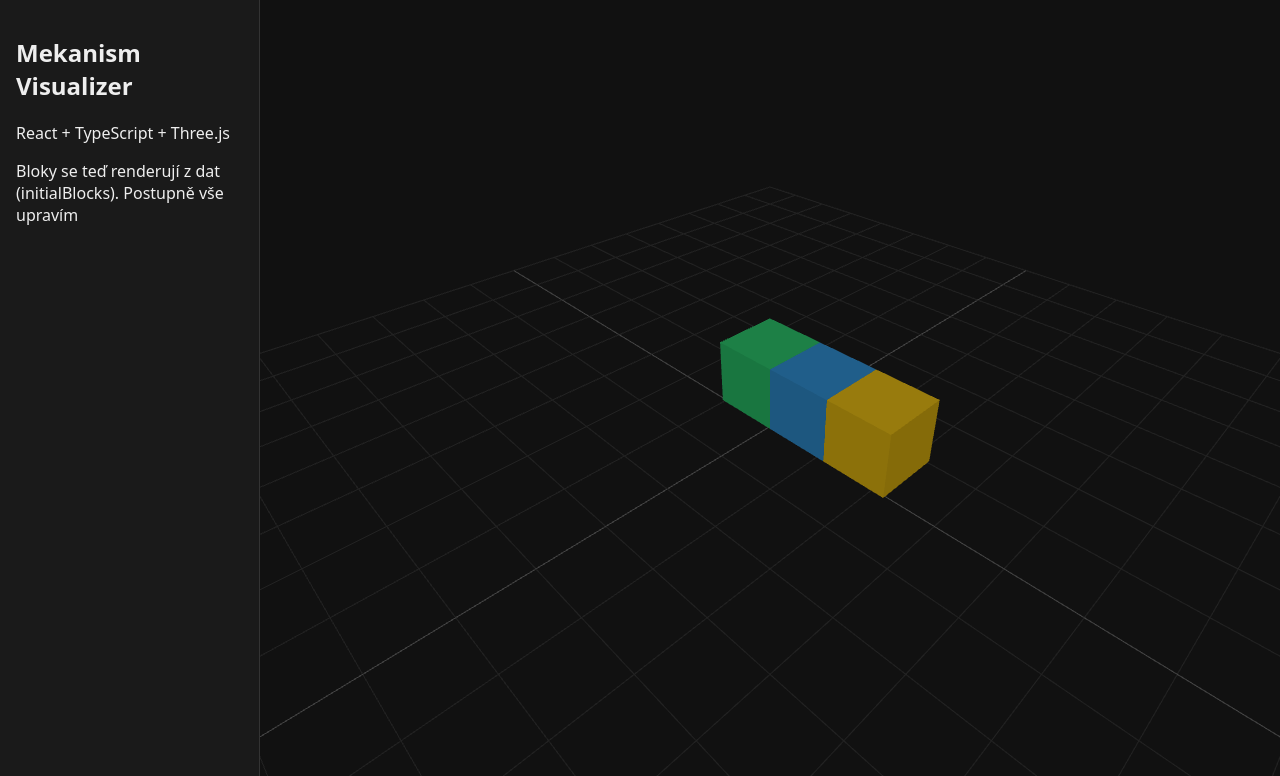
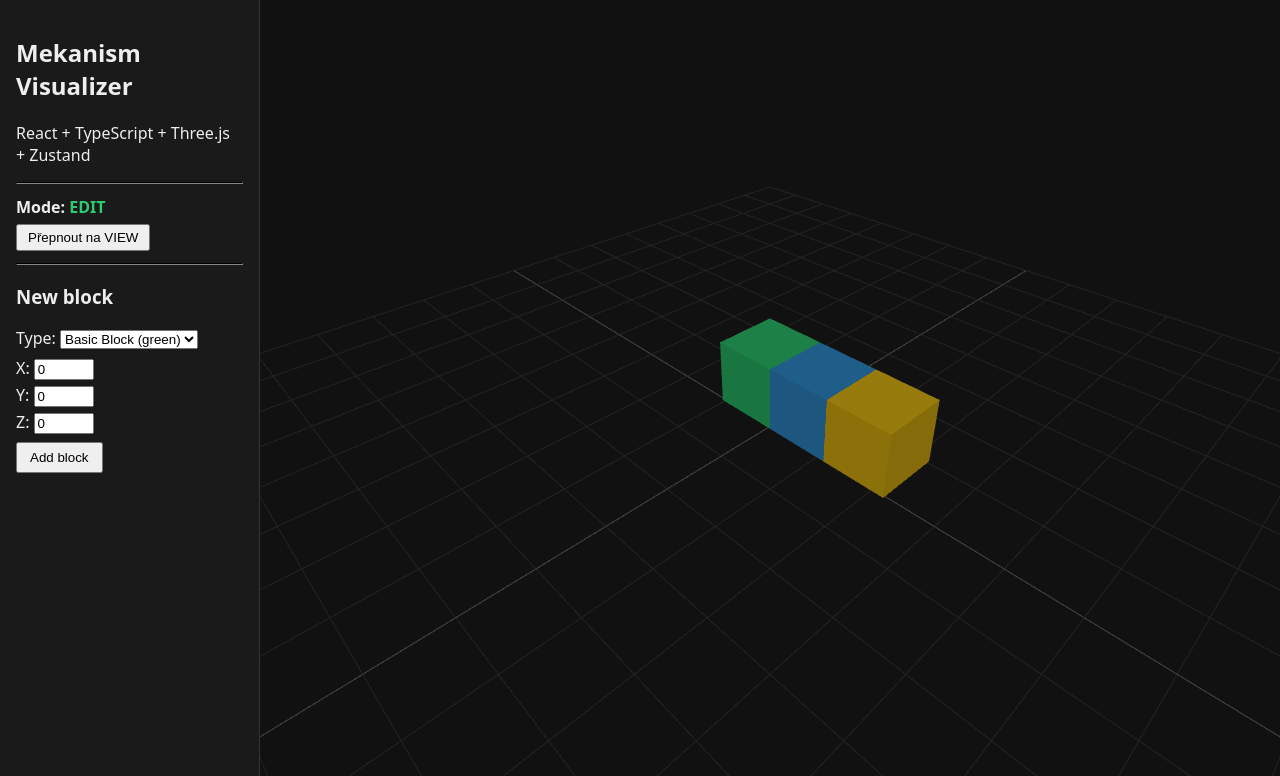
Before and after one commit to Kari01001/mekanism-visualizer, a React (Vite) app: page / in a window 1280 px wide. Shown: the top 776 px of the page. Built offline with nearby package versions, Linux system fonts and the light colour scheme.

Commit message:
modular adding of blocks inside of application, edited visual style and design of page, added SceneAPI in initScene.ts

```diff
--- a/package.json
+++ b/package.json
@@ -12,7 +12,8 @@
   "dependencies": {
     "react": "^19.2.0",
     "react-dom": "^19.2.0",
-    "three": "^0.181.2"
+    "three": "^0.181.2",
+    "zustand": "^5.0.9"
   },
   "devDependencies": {
     "@eslint/js": "^9.39.1",
--- a/src/App.tsx
+++ b/src/App.tsx
@@ -1,6 +1,8 @@
-import { useEffect, useRef } from "react";
-import initScene from "./three/initScene";
-import type { BlockInstance } from "./models/blocks";
+// src/App.tsx
+import { useEffect, useRef, useState } from "react";
+import initScene, { type SceneAPI } from "./three/initScene";
+import type { BlockInstance, BlockType } from "./models/blocks";
+import { useBlocksStore } from "./state/useBlocksStore";
 
 const initialBlocks: BlockInstance[] = [
   {
@@ -23,22 +25,180 @@ const initialBlocks: BlockInstance[] = [
   },
 ];
 
+type UIMode = "view" | "edit";
+
 const App = () => {
   const mountRef = useRef<HTMLDivElement | null>(null);
+  const sceneRef = useRef<SceneAPI | null>(null);
+  const renderedIdsRef = useRef<Set<string>>(new Set());
 
+  const [mode, setMode] = useState<UIMode>("edit");
+
+  const blocks = useBlocksStore((s) => s.blocks);
+  const addBlockToStore = useBlocksStore((s) => s.addBlock);
+  const clearBlocks = useBlocksStore((s) => s.clearBlocks);
+
+  // UI state pro formulář
+  const [selectedType, setSelectedType] = useState<BlockType>("basic_block");
+  const [posX, setPosX] = useState(0);
+  const [posY, setPosY] = useState(0);
+  const [posZ, setPosZ] = useState(0);
+
+  // 1) naplníme store počátečními bloky
+  useEffect(() => {
+    clearBlocks();
+    initialBlocks.forEach((b) =>
+      addBlockToStore(b.type, b.position, b.rotationY)
+    );
+  }, [addBlockToStore, clearBlocks]);
+
+  // 2) jednou vytvoříme scénu (prázdnou)
   useEffect(() => {
     if (!mountRef.current) return;
 
-    const cleanup = initScene(mountRef.current, initialBlocks);
-    return () => cleanup();
+    const api = initScene(mountRef.current, []);
+    sceneRef.current = api;
+
+    return () => {
+      api.cleanup();
+      sceneRef.current = null;
+      renderedIdsRef.current.clear();
+    };
   }, []);
+
+  // 3) synchronizace store -> Three.js scéna
+  useEffect(() => {
+    if (!sceneRef.current) return;
+
+    const renderedIds = renderedIdsRef.current;
+    const api = sceneRef.current;
+
+    const currentIds = new Set(blocks.map((b) => b.id));
+
+    // odstranit bloky, které už nejsou ve store
+    renderedIds.forEach((id) => {
+      if (!currentIds.has(id)) {
+        api.removeBlock(id);
+        renderedIds.delete(id);
+      }
+    });
+
+    // přidat bloky, které ještě nejsou ve scéně
+    blocks.forEach((b) => {
+      if (!renderedIds.has(b.id)) {
+        api.addBlock(b);
+        renderedIds.add(b.id);
+      }
+    });
+  }, [blocks]);
+
+  // handler pro tlačítko "Add block"
+  const handleAddBlock = () => {
+    if (mode !== "edit") return; // v read módu neumožníme editaci
+
+    addBlockToStore(selectedType, { x: posX, y: posY, z: posZ }, 0);
+  };
+
+  const toggleMode = () => {
+    setMode((prev) => (prev === "edit" ? "view" : "edit"));
+  };
 
   return (
     <div className="app-root">
       <div className="sidebar">
         <h2>Mekanism Visualizer</h2>
-        <p>React + TypeScript + Three.js</p>
-        <p>Bloky se teď renderují z dat (initialBlocks). Postupně vše upravím</p>
+        <p>React + TypeScript + Three.js + Zustand</p>
+
+        <hr style={{ borderColor: "#333", margin: "12px 0" }} />
+
+        {/* REŽIM VIEW / EDIT */}
+        <div style={{ marginBottom: 12 }}>
+          <strong>Mode:</strong>{" "}
+          <span
+            style={{
+              color: mode === "edit" ? "#2ecc71" : "#3498db",
+              fontWeight: 600,
+            }}
+          >
+            {mode === "edit" ? "EDIT" : "VIEW"}
+          </span>
+          <br />
+          <button
+            onClick={toggleMode}
+            style={{ marginTop: 6, padding: "4px 10px", cursor: "pointer" }}
+          >
+            Přepnout na {mode === "edit" ? "VIEW" : "EDIT"}
+          </button>
+        </div>
+
+        <hr style={{ borderColor: "#333", margin: "12px 0" }} />
+
+        {/* FORMULÁŘ PRO PŘIDÁNÍ BLOKU */}
+        <h3>New block</h3>
+
+        <div style={{ marginBottom: 8 }}>
+          <label>
+            Type:&nbsp;
+            <select
+              value={selectedType}
+              onChange={(e) => setSelectedType(e.target.value as BlockType)}
+              disabled={mode !== "edit"}
+            >
+              <option value="basic_block">Basic Block (green)</option>
+              <option value="generator_basic">Generator (yellow)</option>
+              <option value="cable_basic">Cable (blue)</option>
+            </select>
+          </label>
+        </div>
+
+        <div style={{ marginBottom: 4 }}>
+          <label>
+            X:&nbsp;
+            <input
+              type="number"
+              value={posX}
+              onChange={(e) => setPosX(Number(e.target.value))}
+              style={{ width: 60 }}
+              disabled={mode !== "edit"}
+            />
+          </label>
+        </div>
+        <div style={{ marginBottom: 4 }}>
+          <label>
+            Y:&nbsp;
+            <input
+              type="number"
+              value={posY}
+              onChange={(e) => setPosY(Number(e.target.value))}
+              style={{ width: 60 }}
+              disabled={mode !== "edit"}
+            />
+          </label>
+        </div>
+        <div style={{ marginBottom: 8 }}>
+          <label>
+            Z:&nbsp;
+            <input
+              type="number"
+              value={posZ}
+              onChange={(e) => setPosZ(Number(e.target.value))}
+              style={{ width: 60 }}
+              disabled={mode !== "edit"}
+            />
+          </label>
+        </div>
+
+        <button
+          onClick={handleAddBlock}
+          disabled={mode !== "edit"}
+          style={{
+            padding: "6px 12px",
+            cursor: mode === "edit" ? "pointer" : "not-allowed",
+            opacity: mode === "edit" ? 1 : 0.6,
+          }}
+        >
+          Add block
+        </button>
       </div>
 
       <div className="canvas-container" ref={mountRef} />
--- /dev/null
+++ b/src/state/useBlocksStore.ts
@@ -0,0 +1,37 @@
+import { create } from "zustand";
+import type { BlockInstance, BlockType, Vec3 } from "../models/blocks";
+
+interface BlocksState {
+  blocks: BlockInstance[];
+
+  addBlock: (
+    type: BlockType,
+    position: Vec3,
+    rotationY?: 0 | 90 | 180 | 270
+  ) => void;
+
+  clearBlocks: () => void;
+}
+
+let idCounter = 1;
+
+export const useBlocksStore = create<BlocksState>((set) => ({
+  blocks: [],
+
+  // přidání bloku do světa
+  addBlock: (type, position, rotationY = 0) =>
+    set((state) => ({
+      blocks: [
+        ...state.blocks,
+        {
+          id: `block-${idCounter++}`,
+          type,
+          position,
+          rotationY,
+        },
+      ],
+    })),
+
+  // smazání všech bloků (hodí se pro reset scény)
+  clearBlocks: () => set({ blocks: [] }),
+}));
--- a/src/three/initScene.ts
+++ b/src/three/initScene.ts
@@ -3,10 +3,16 @@ import { OrbitControls } from "three/examples/jsm/controls/OrbitControls.js";
 import { BLOCK_DEFINITIONS } from "../models/blocks";
 import type { BlockInstance } from "../models/blocks";
 
+export interface SceneAPI {
+  cleanup: () => void;
+  addBlock: (block: BlockInstance) => void;
+  removeBlock: (id: string) => void;
+}
+
 export default function initScene(
   mountEl: HTMLDivElement,
   initialBlocks: BlockInstance[]
-) {
+): SceneAPI {
   const scene = new THREE.Scene();
   scene.background = new THREE.Color(0x111111);
 
@@ -40,9 +46,10 @@ export default function initScene(
   grid.position.y = -0.5;
   scene.add(grid);
 
-  // společná geometrie pro všechny bloky
+  // společná geometrie pro všechny bloky (kostka 1×1×1)
   const blockGeometry = new THREE.BoxGeometry(1, 1, 1);
 
+  // mapování id -> mesh
   const blockMeshes = new Map<string, THREE.Mesh>();
 
   const createBlockMesh = (instance: BlockInstance) => {
@@ -58,7 +65,7 @@ export default function initScene(
 
     mesh.position.set(
       instance.position.x,
-      instance.position.y + 0.5,
+      instance.position.y + 0.5, // ať sedí na gridu
       instance.position.z
     );
 
@@ -90,13 +97,16 @@ export default function initScene(
 
   animate();
 
-  return () => {
+  // === API, které vracíme Reactu ===
+  const api: SceneAPI = {
+    cleanup: () => {
       cancelAnimationFrame(frameId);
       window.removeEventListener("resize", handleResize);
       mountEl.removeChild(renderer.domElement);
 
       renderer.dispose();
       blockGeometry.dispose();
+
       blockMeshes.forEach((mesh) => {
         if (Array.isArray(mesh.material)) {
           mesh.material.forEach((m) => m.dispose());
@@ -104,5 +114,38 @@ export default function initScene(
           mesh.material.dispose();
         }
       });
+      blockMeshes.clear();
+    },
+
+    addBlock: (instance: BlockInstance) => {
+      // kdyby náhodou blok se stejným id už existoval, nejdřív ho smažeme
+      const existing = blockMeshes.get(instance.id);
+      if (existing) {
+        scene.remove(existing);
+        if (Array.isArray(existing.material)) {
+          existing.material.forEach((m) => m.dispose());
+        } else {
+          existing.material.dispose();
+        }
+        blockMeshes.delete(instance.id);
+      }
+
+      createBlockMesh(instance);
+    },
+
+    removeBlock: (id: string) => {
+      const mesh = blockMeshes.get(id);
+      if (!mesh) return;
+
+      scene.remove(mesh);
+      if (Array.isArray(mesh.material)) {
+        mesh.material.forEach((m) => m.dispose());
+      } else {
+        mesh.material.dispose();
+      }
+      blockMeshes.delete(id);
+    },
   };
+
+  return api;
 }
```
Also changed, not shown: 1 other file (tests, documents, lock files or other folders). Lines whose indentation alone changed are shown as unchanged.
